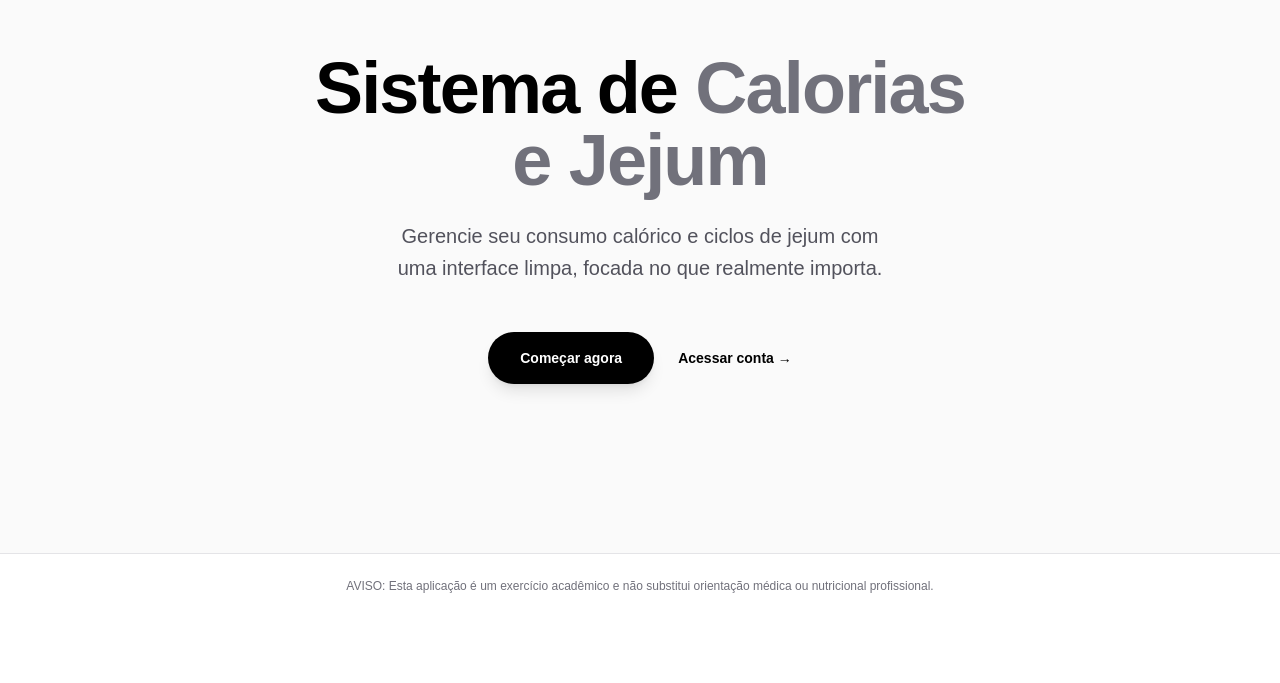
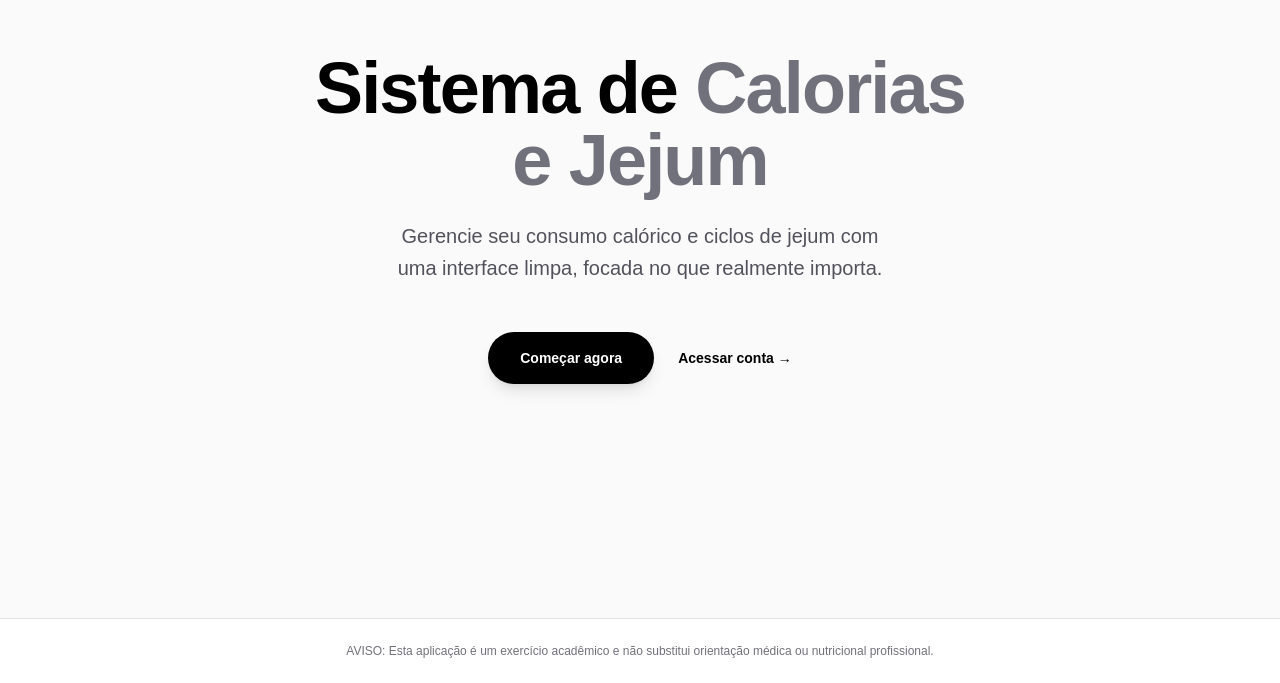
Before and after one commit to EmersonTarqui/calorias-jejum, a Next.js app: page / in a window 1280 px wide. Shown: the part 182-865 px from the top of the page. Before the commit the page ends 800 px from the top, so only its background shows below. Built offline with nearby package versions, Linux system fonts and the light colour scheme; no server answers.

Commit message:
fix(layout): restaura rolagem da pagina removendo bloqueio de overflow
Signed-off-by: EMERSON TARQUI CUSI <emerson.tarqui@hotmail.com>

```diff
--- a/app/layout.tsx
+++ b/app/layout.tsx
@@ -23,17 +23,14 @@ export default function RootLayout({
   children: React.ReactNode;
 }>) {
   return (
-    <html lang="pt-BR" className={`${geistSans.variable} ${geistMono.variable} h-full antialiased`}>
-      {/* h-screen e flex-col para travar o espaço e dividir entre conteúdo e footer */}
-      <body className="h-screen flex flex-col bg-white dark:bg-black text-black dark:text-white overflow-hidden">
+    <html lang="pt-BR" className={`${geistSans.variable} ${geistMono.variable} antialiased`}>
+      <body className="min-h-screen flex flex-col bg-white dark:bg-black text-black dark:text-white">
 
-        {/* O main ocupa todo o espaço restante de forma flexível */}
-        <main className="flex-1 flex flex-col min-h-0">
+        <main className="flex-1 flex flex-col">
           {children}
         </main>
 
-        {/* Footer fixado perfeitamente no final, sem criar barra de rolagem */}
-        <footer className="w-full text-center text-xs text-zinc-500 py-6 border-t border-zinc-200 dark:border-zinc-900 bg-white dark:bg-black shrink-0">
+        <footer className="w-full text-center text-xs text-zinc-500 py-6 border-t border-zinc-200 dark:border-zinc-900 bg-white dark:bg-black mt-auto">
           AVISO: Esta aplicação é um exercício acadêmico e não substitui orientação médica ou nutricional profissional.
         </footer>
       </body>
```
